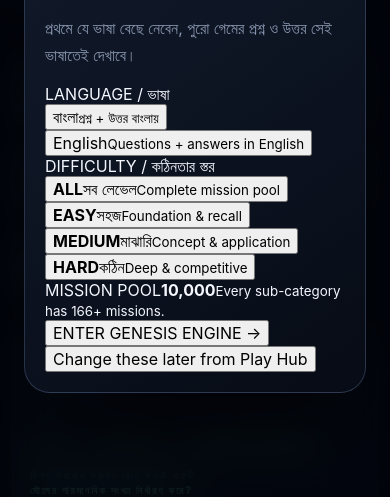
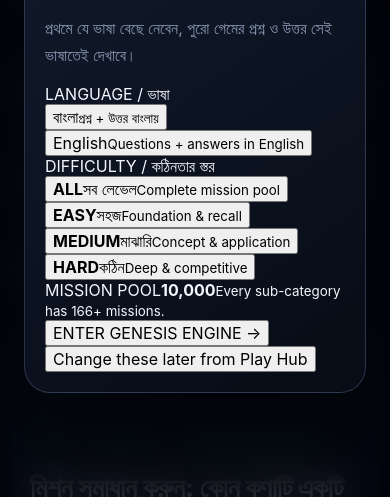
Before and after one commit to mosabbirulislamronok369/element-genesis-to-multiverse, a website: page index.html in a window 390 px wide. Shown: the part 347-844 px from the top of the page. Drawn offline with Linux system fonts and the light colour scheme.

Commit message:
Fix mission question font size CSS conflict

```diff
--- a/style.css
+++ b/style.css
@@ -101,3 +101,58 @@ button,input,select{font:inherit}button:focus-visible,input:focus-visible,select
 @media(max-width:1100px){main{grid-template-columns:1fr 300px}.category-list{grid-template-columns:repeat(3,1fr)}.subcategory-list{grid-template-columns:repeat(2,1fr)}}
 @media(max-width:850px){#app{padding:20px}header.topbar{flex-direction:column}.header-actions{max-width:none;justify-content:flex-start}main{grid-template-columns:1fr}.side{grid-template-columns:1fr 1fr}.hud{grid-template-columns:repeat(3,1fr)}.route-grid,.advanced-routes,.hub-controls{grid-template-columns:1fr}}
 @media(max-width:620px){#app{padding:14px 12px 30px}h1{font-size:37px;letter-spacing:-1.4px}.header-actions{display:grid;grid-template-columns:1fr 1fr}.premium-nav{min-width:0}.savebox{grid-column:1/-1}.hud{grid-template-columns:1fr 1fr}.gamecard{padding:20px 17px 24px}.mission h2{font-size:28px!important;line-height:1.45!important}.options{grid-template-columns:1fr}.option{min-height:112px}.option strong{font-size:17px!important}.side{grid-template-columns:1fr}.category-list{grid-template-columns:1fr 1fr}.subcategory-list{grid-template-columns:1fr}.language-grid,.difficulty-grid{grid-template-columns:1fr}.setup-box,.hub-box{padding:20px}}
+
+
+
+/* =========================================================
+   V10 READABILITY FIX
+   Root cause: .mission span was applying the 10px mission-label
+   style to the <span> used INSIDE the question itself.
+   These selectors restore the intended question typography.
+   ========================================================= */
+
+.mission h2,
+.mission h2 span,
+.mission h2 .q-en,
+.mission h2 .q-bn{
+  font-size:30px !important;
+  line-height:1.5 !important;
+  letter-spacing:-0.25px !important;
+  color:#f7f9ff !important;
+  font-weight:850 !important;
+  display:block !important;
+}
+
+.mission h2 .q-bn{
+  margin-top:2px;
+}
+
+.mission h2 .q-en{
+  margin-top:0;
+}
+
+@media (min-width:1100px){
+  .mission h2,
+  .mission h2 span,
+  .mission h2 .q-en,
+  .mission h2 .q-bn{
+    font-size:32px !important;
+  }
+}
+
+@media (max-width:620px){
+  .mission h2,
+  .mission h2 span,
+  .mission h2 .q-en,
+  .mission h2 .q-bn{
+    font-size:27px !important;
+    line-height:1.5 !important;
+  }
+}
+
+/* Keep mission metadata small while question stays large. */
+.mission-meta > span{
+  font-size:10px !important;
+  line-height:1.2 !important;
+  color:#69e9b1 !important;
+}
```
Also changed, not shown: README_FINAL_V10_QUESTION_READABILITY.txt (added).
